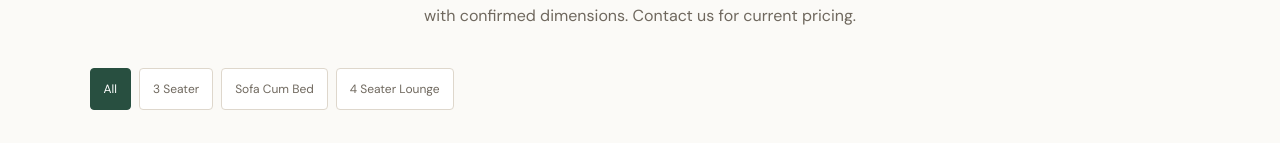
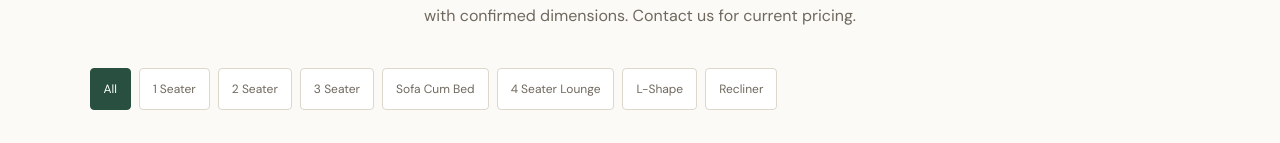
Before and after one commit to manikanta8686-draft/draft-interiors-configurator, a React (Vite) app in the folder client/: page /sofas in a window 1280 px wide. Shown: the part 358-501 px from the top of the page. Built offline with nearby package versions, Linux system fonts and the light colour scheme; no server answers; a web font is replaced by a local one.

Commit message:
Add catalogue category filters

```diff
--- a/client/src/data/sofas.js
+++ b/client/src/data/sofas.js
@@ -154,4 +154,4 @@ Object.freeze({
 
 // Only verified products with real photography and confirmed pricing belong
 // in the public collection.
-export const categories = Object.freeze(["All", "3 Seater", "Sofa Cum Bed", "4 Seater Lounge"]);
+export const categories = Object.freeze(["All", "1 Seater", "2 Seater", "3 Seater", "Sofa Cum Bed", "4 Seater Lounge", "L-Shape", "Recliner"]);
```
